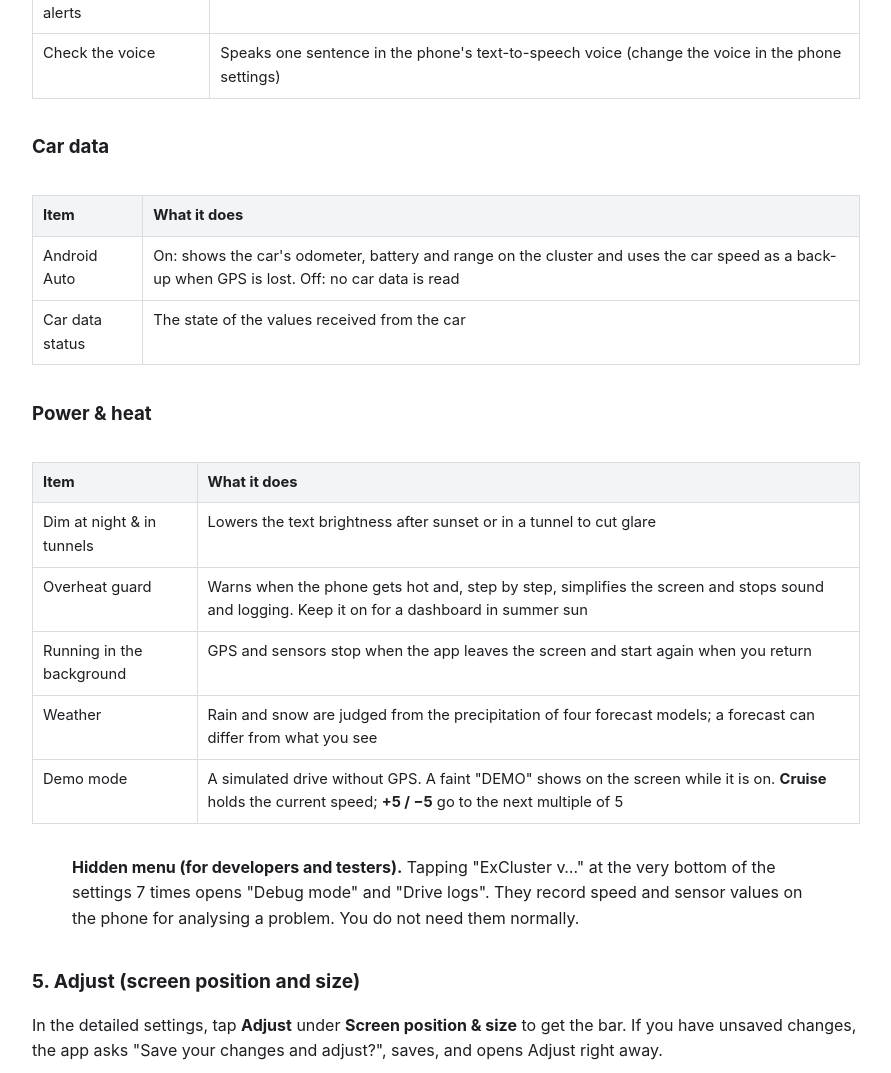
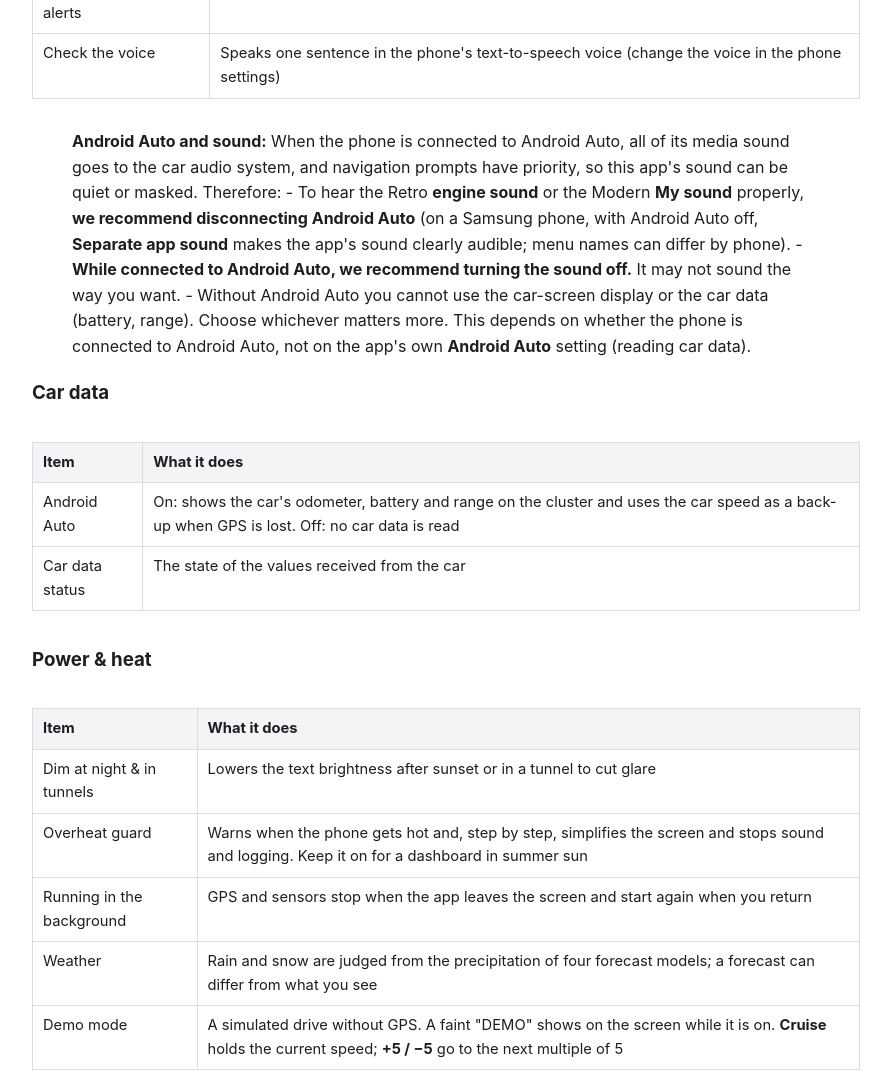
Before and after one commit to wavullet/wavullet.github.io, a plain HTML site: page excluster/guide/index.html in a window 1280 px wide. Shown: the part 5020-6093 px from the top of the page, without its empty margins (194-1085 px from the left). Drawn offline with Linux system fonts and the light colour scheme.

Commit message:
ExCluster user guide: sound advice for Android Auto (ko, en)

```diff
--- a/excluster/guide/index.html
+++ b/excluster/guide/index.html
@@ -252,6 +252,12 @@ p>em:only-child{display:block;text-align:center;color:var(--sub);font-size:.9rem
 </tr>
 </tbody>
 </table></div>
+<blockquote>
+<p><strong>Android Auto and sound:</strong> When the phone is connected to Android Auto, all of its media sound goes to the car audio system, and navigation prompts have priority, so this app's sound can be quiet or masked. Therefore:
+- To hear the Retro <strong>engine sound</strong> or the Modern <strong>My sound</strong> properly, <strong>we recommend disconnecting Android Auto</strong> (on a Samsung phone, with Android Auto off, <strong>Separate app sound</strong> makes the app's sound clearly audible; menu names can differ by phone).
+- <strong>While connected to Android Auto, we recommend turning the sound off.</strong> It may not sound the way you want.
+- Without Android Auto you cannot use the car-screen display or the car data (battery, range). Choose whichever matters more. This depends on whether the phone is connected to Android Auto, not on the app's own <strong>Android Auto</strong> setting (reading car data).</p>
+</blockquote>
 <h3>Car data</h3>
 <div class="table-wrap"><table>
 <thead>
@@ -342,8 +348,8 @@ p>em:only-child{display:block;text-align:center;color:var(--sub);font-size:.9rem
 <td>Check the location permission and the phone's location switch. Indoors and in tunnels it locks late</td>
 </tr>
 <tr>
-<td>No engine sound on Android Auto</td>
-<td>Turn <strong>Do not lower other audio</strong> on and off to compare. You can also raise the volume</td>
+<td>The engine sound is quiet or missing on Android Auto</td>
+<td>While connected to Android Auto the sound may not play the way you want. We recommend <strong>disconnecting Android Auto</strong> or turning the sound off (see the Android Auto note under "Sound"). To compare, turn <strong>Do not lower other audio</strong> on and off</td>
 </tr>
 <tr>
 <td>The engine sound is drowned out by navigation</td>
```
Also changed, not shown: excluster/guide-ko/index.html (+8 -2 lines).
